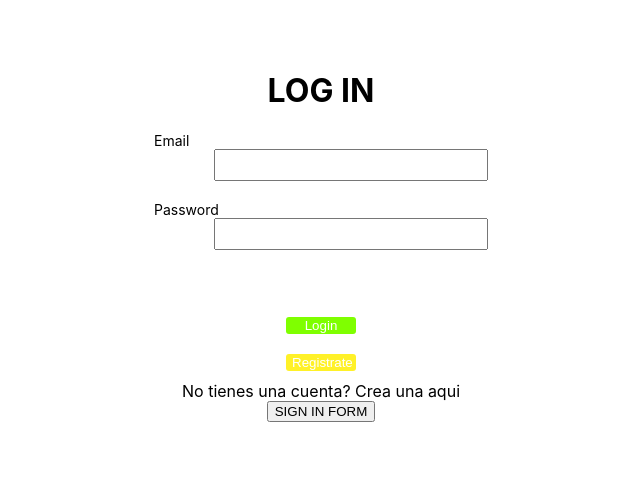
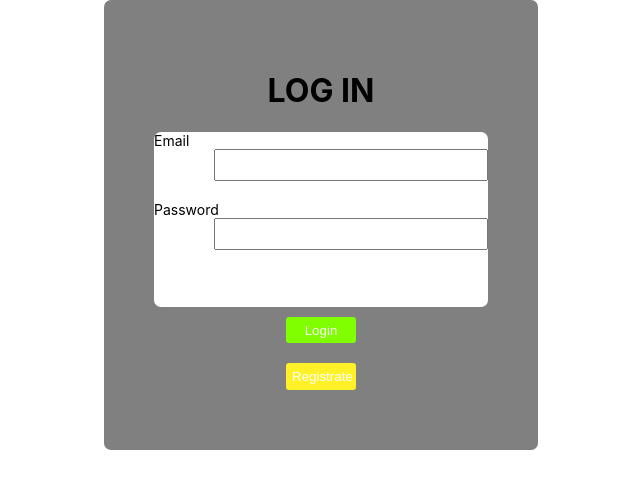
Before and after one commit to pablofiorido/proyecto-mcga, a React (Create React App) app: page /login in a window 1280 px wide. Shown: the top 488 px of the page, without its empty margins (319-959 px from the left). Built offline with nearby package versions, Linux system fonts and the light colour scheme.

Commit message:
css agregado

```diff
--- a/src/components/screens/LoginForm/log-in-form.jsx
+++ b/src/components/screens/LoginForm/log-in-form.jsx
@@ -120,10 +120,6 @@ const SigninScreen = (event) => {
           Registrate
         </Button>
 
-        <span onClick={SigninScreen}> No tienes una cuenta? Crea una aqui </span>
-
-        <button onClick= {SigninScreen}>SIGN IN FORM</button>
-
 
       </form>
     </div>
@@ -133,6 +129,12 @@ const SigninScreen = (event) => {
 export default Login;
 
 
+
+        /*
+        <span onClick={SigninScreen}> No tienes una cuenta? Crea una aqui </span>
+
+        <button onClick= {SigninScreen}>SIGN IN FORM</button>
+        */
 
 /*
 
--- a/src/components/screens/LoginForm/login.module.css
+++ b/src/components/screens/LoginForm/login.module.css
@@ -21,7 +21,8 @@
   justify-content: space-between;
   padding: 50px;
   height: 350px;
-}
+  background-color: gray;
+ }
 
 .inputsWrapper {
   height: 50%;
--- a/src/components/screens/SigninForm/SigninForm.modules.css
+++ b/src/components/screens/SigninForm/SigninForm.modules.css
@@ -4,12 +4,14 @@
   display: flex;
   flex-direction: column;
   align-items: center;
+
 }
 
 .container {
   width: 100%;
   height: 100%;
   justify-content: center;
+
 }
 
 .wrapper,
@@ -21,8 +23,10 @@
   justify-content: space-between;
   padding: 50px;
   height: 350px;
+
 }
 
 .inputsWrapper {
   height: 50%;
+
 }
--- a/src/components/screens/to-do-list/to-do-list.jsx
+++ b/src/components/screens/to-do-list/to-do-list.jsx
@@ -126,7 +126,9 @@ class ToDoList extends React.Component {
               disabled={!!!value}
               icon={editing ? <CheckmarkIcon /> : <AddIcon />}
 
-            />
+            >
+            AGREGAR
+            </Button>
 
           </form>
           {this.renderList()}
--- a/src/components/screens/to-do-list/to-do/to-do.jsx
+++ b/src/components/screens/to-do-list/to-do/to-do.jsx
@@ -22,13 +22,17 @@ class ToDo extends React.Component {
               type="edit"
               icon={<EditIcon stroke="#fff" />}
               onClick={onEdit}
-            />
+            >
+EDITAR
+</Button>
             <Button
               size="small"
               type="delete"
               icon={<DeleteIcon fill="#fff" />}
               onClick={onDelete}
-            />
+            >
+ELIMINAR
+</Button>
           </div>
         )}
       </li>
```
